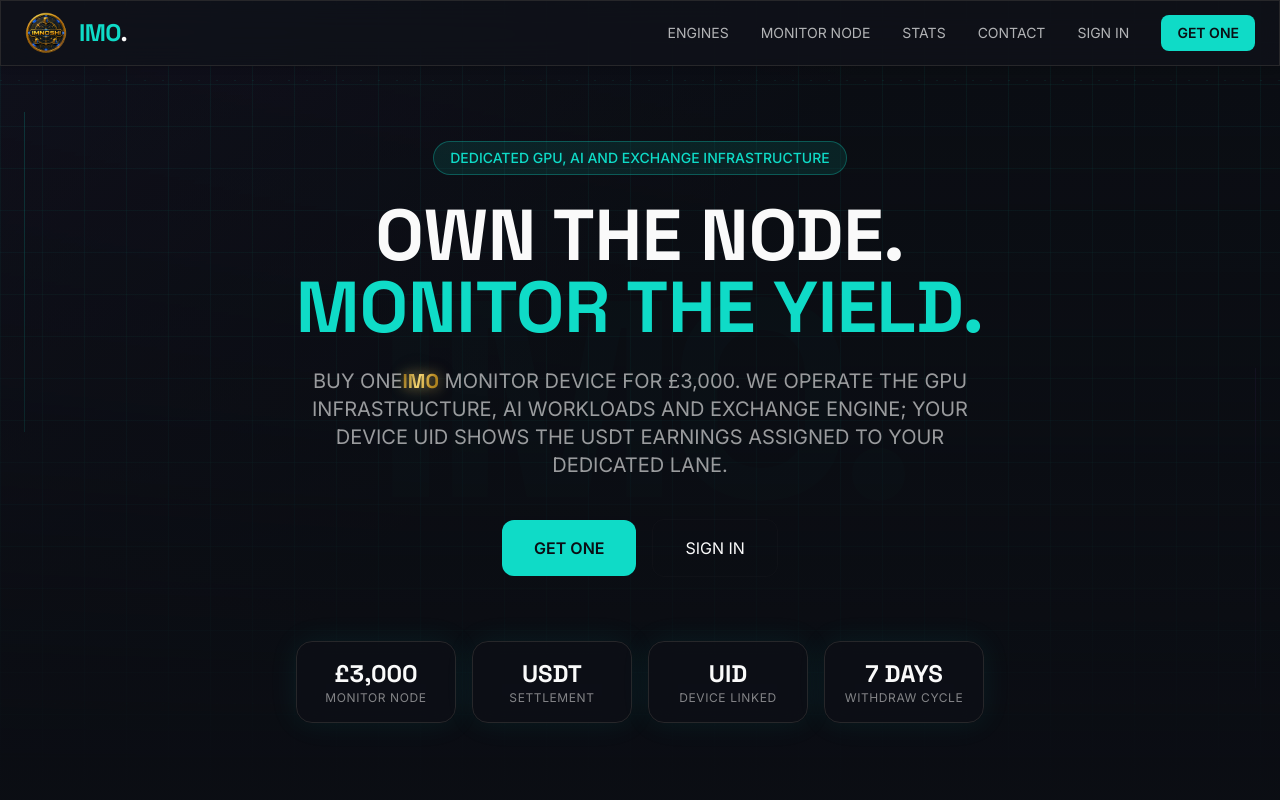
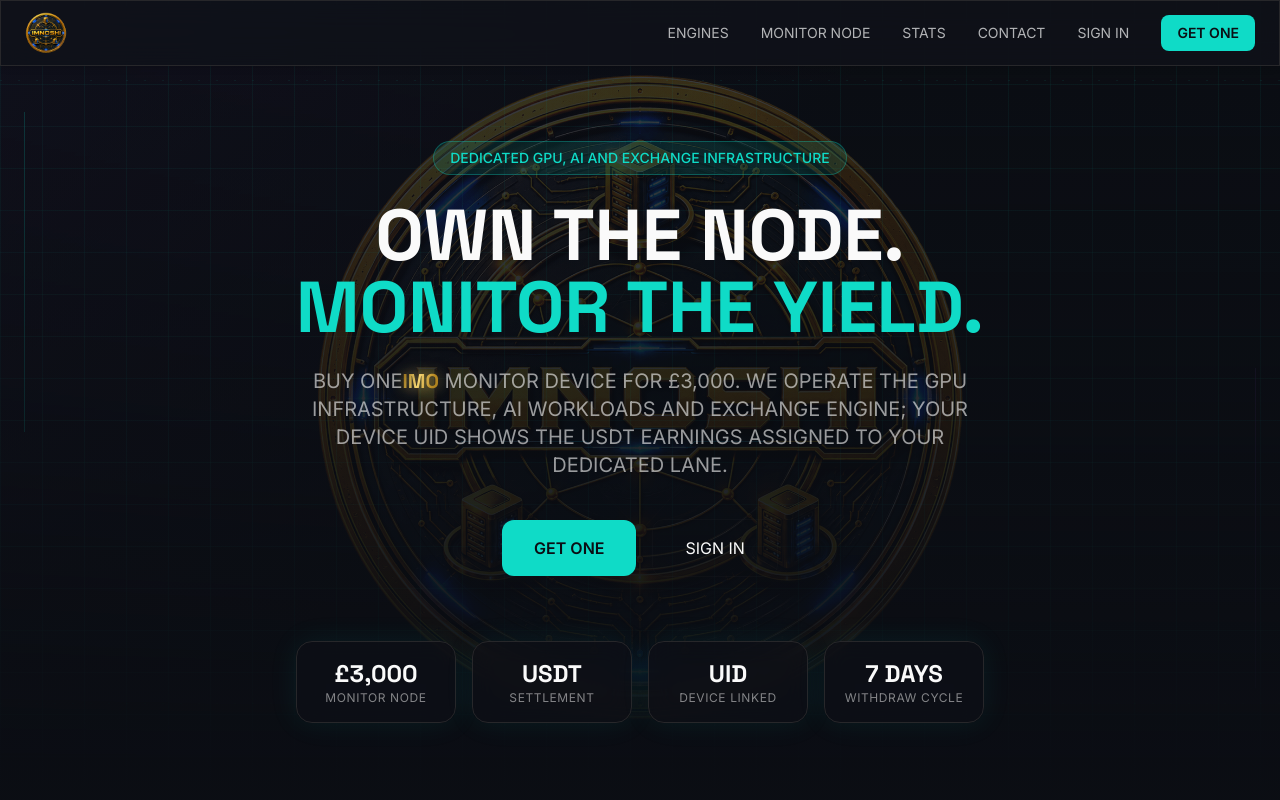
Before and after one commit to variablevar/supreme-broccoli, a Next.js app in the folder apps/platform/: page / in a window 1280 px wide. Shown: the top 800 px of the page. Built offline with nearby package versions, Linux system fonts and the light colour scheme.

Commit message:
fix(marketing): restore branded homepage artwork

```diff
--- a/apps/platform/app/(marketing)/page.tsx
+++ b/apps/platform/app/(marketing)/page.tsx
@@ -1,3 +1,4 @@
+import Image from 'next/image';
 import { HeroSection } from '@/components/marketing/hero/HeroSection';
 import { EngineShowcase } from '@/components/marketing/engines/EngineShowcase';
 import { PricingSection } from '@/components/marketing/pricing/PricingSection';
@@ -7,7 +8,14 @@
   return (
     <>
       <div className="pointer-events-none fixed inset-0 z-0 flex items-center justify-center opacity-30">
-        <span data-no-translate aria-hidden="true" className="font-space text-[35vmin] font-bold tracking-tighter text-primary/10 select-none">Imo.</span>
+        <Image
+          src="/brand/imnoshi-logo-full.png"
+          alt=""
+          width={1254}
+          height={1254}
+          priority
+          className="h-[85vmin] w-[85vmin] select-none object-contain"
+        />
       </div>
       <HeroSection />
       <LiveStatsTicker />
--- a/apps/platform/components/admin/BrandLogo.tsx
+++ b/apps/platform/components/admin/BrandLogo.tsx
@@ -2,7 +2,7 @@
 import { cn } from '@/lib/utils';
 
 type Props = { size?: number; showWordmark?: boolean; priority?: boolean; className?: string; wordmarkClassName?: string; flippable?: boolean };
-export function BrandLogo({ size = 44, showWordmark = true, priority = false, className, wordmarkClassName }: Props) {
+export function BrandLogo({ size = 44, priority = false, className }: Props) {
   return (
     <span data-no-translate className={cn('inline-flex items-center gap-3', className)}>
       <Image
@@ -13,11 +13,6 @@
         priority={priority}
         className="shrink-0 select-none object-contain"
       />
-      {showWordmark ? (
-        <span className={cn('font-space text-2xl font-bold tracking-tight text-primary', wordmarkClassName)}>
-          Imo<span aria-hidden="true" className="text-foreground">.</span>
-        </span>
-      ) : null}
     </span>
   );
 }
--- a/apps/platform/components/shared/BrandLogo.tsx
+++ b/apps/platform/components/shared/BrandLogo.tsx
@@ -2,7 +2,7 @@
 import { cn } from '@/lib/utils';
 
 type Props = { size?: number; showWordmark?: boolean; priority?: boolean; className?: string; wordmarkClassName?: string; flippable?: boolean };
-export function BrandLogo({ size = 44, showWordmark = true, priority = false, className, wordmarkClassName }: Props) {
+export function BrandLogo({ size = 44, priority = false, className }: Props) {
   return (
     <span data-no-translate className={cn('inline-flex items-center gap-3', className)}>
       <Image
@@ -13,11 +13,6 @@
         priority={priority}
         className="shrink-0 select-none object-contain"
       />
-      {showWordmark ? (
-        <span className={cn('font-space text-2xl font-bold tracking-tight text-primary', wordmarkClassName)}>
-          Imo<span aria-hidden="true" className="text-foreground">.</span>
-        </span>
-      ) : null}
     </span>
   );
 }
```
Also changed, not shown: apps/platform/public/brand/imnoshi-logo-full.png (added).
